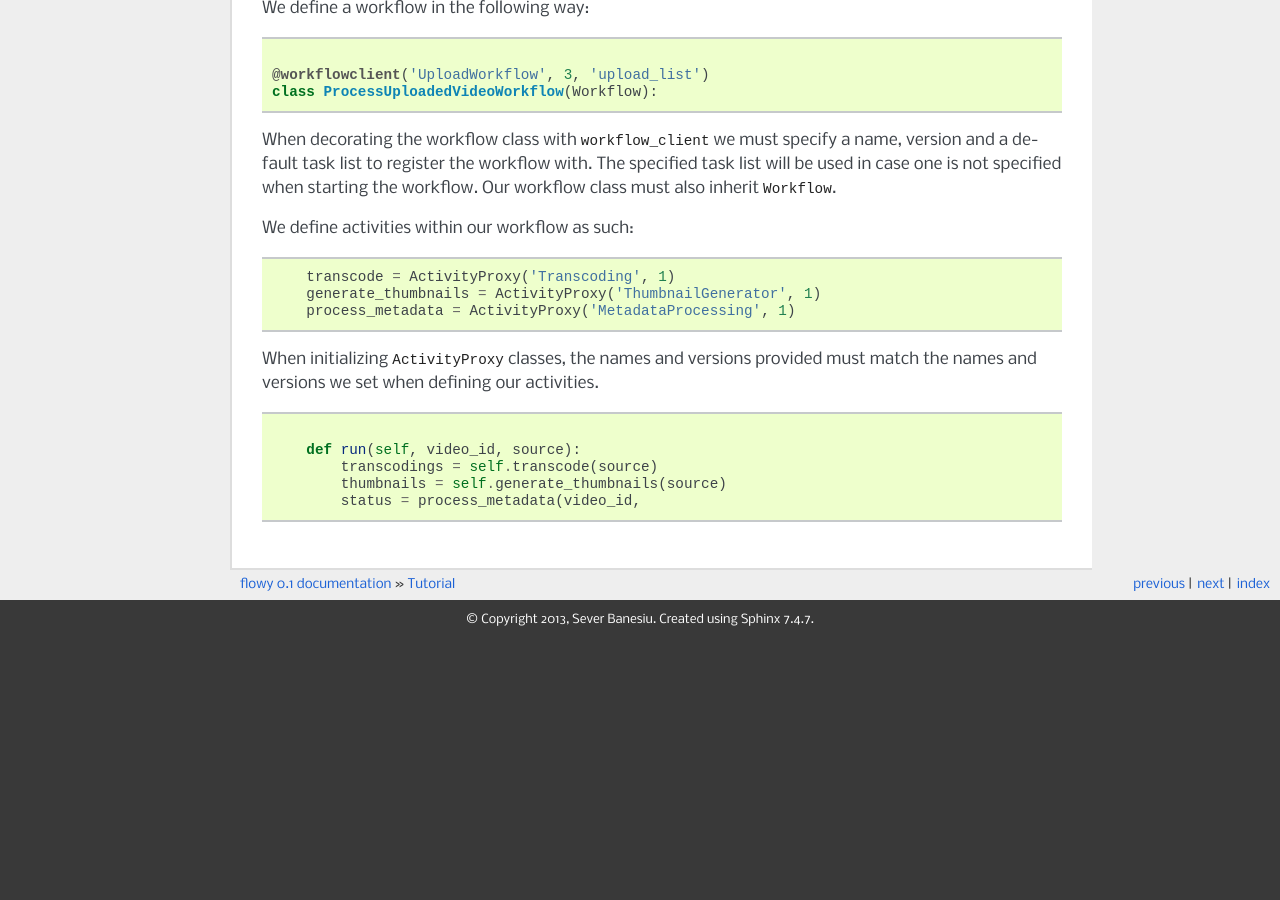
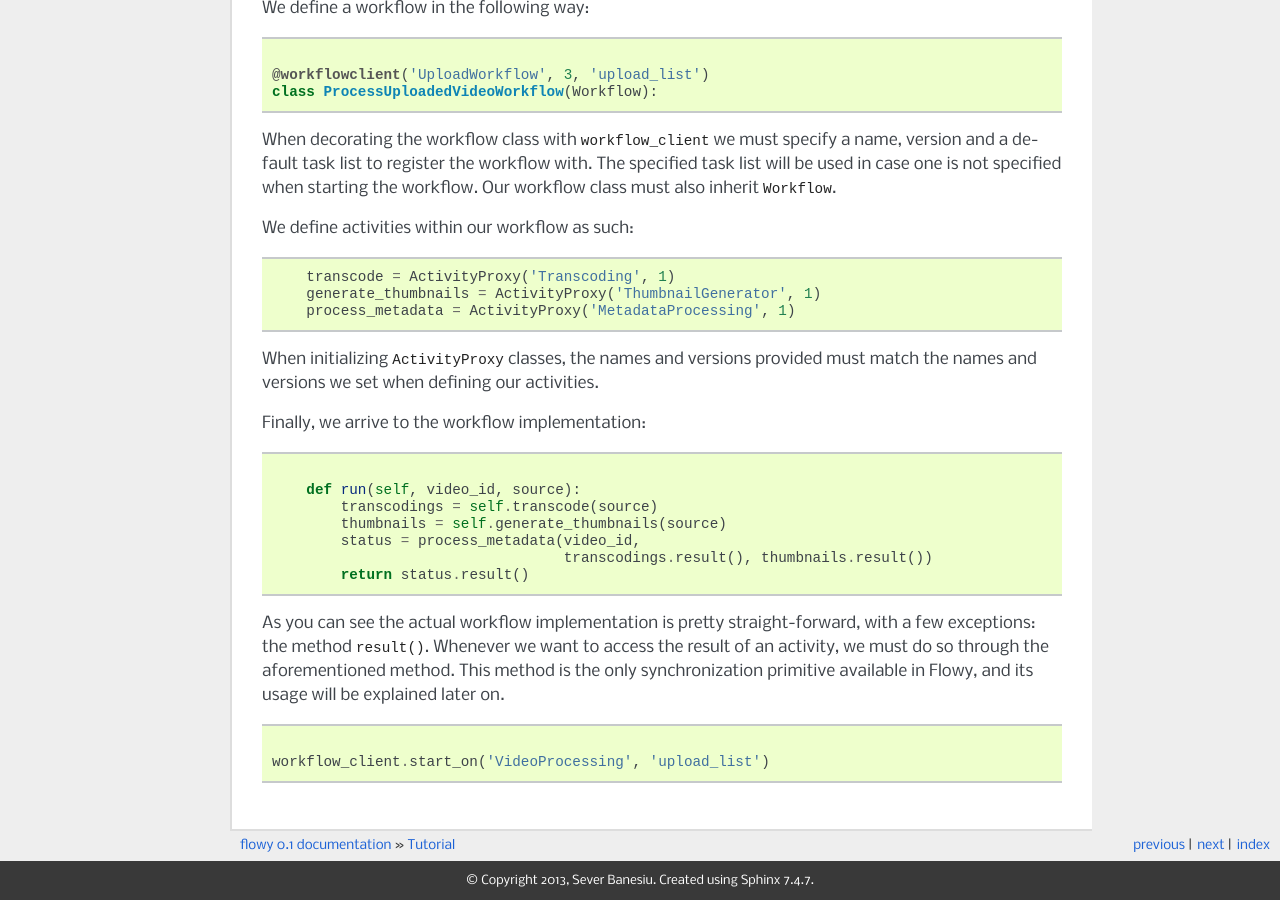
Before and after one commit to severb/flowy, a Sphinx documentation site: the page built from docs/tutorial/tutorial.rst, in a window 1280 px wide and 900 px high, scrolled down 3290 px. Built offline with Sphinx 7.4.7, drawn with Linux system fonts in a browser that asks for light colours; pages that are not in the unit, such as notebooks, are missing from menus; before the commit the page ends 3929 px from its top, so only the background shows below that.

Commit message:
More workflow documentation in the tutorial.

```diff
--- a/docs/tutorial/tutorial.rst
+++ b/docs/tutorial/tutorial.rst
@@ -156,6 +156,18 @@ When initializing :class:`~flowy.workflow.ActivityProxy` classes, the names and
 versions provided must match the names and versions we set when defining our
 activities.
 
+Finally, we arrive to the workflow implementation:
+
 .. literalinclude:: workflow.py
    :language: python
-   :lines: 11-15
+   :lines: 11-17
+
+As you can see the actual workflow implementation is pretty straight-forward,
+with a few exceptions: the method :meth:`~flowy.workflow.MaybeResult.result`.
+Whenever we want to access the result of an activity, we must do so through the
+aforementioned method. This method is the only synchronization primitive
+available in :app:`Flowy`, and its usage will be explained later on.
+
+.. literalinclude:: workflow.py
+   :language: python
+   :lines: 19-20
```
